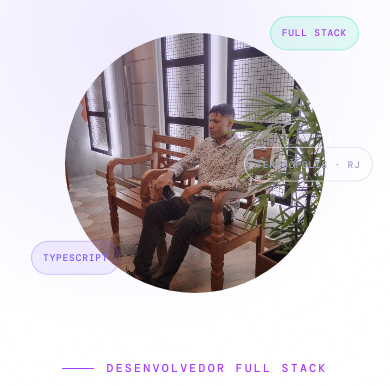
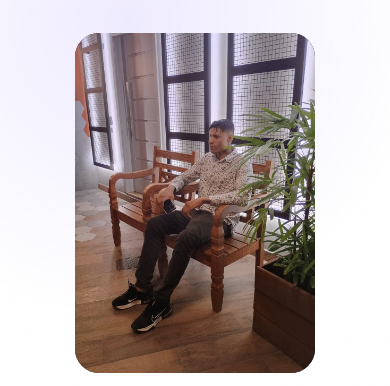
Before and after one commit to Israelsoaresdasilva/Portifolio-Israel-Soares, a website built with Vite: page Frontend/index.html in a window 390 px wide. Shown: the part 63-449 px from the top of the page. Built offline with nearby package versions, Linux system fonts and the light colour scheme; a web font is replaced by a local one.

Commit message:
Remove elementos flutuantes e ajusta foto para retrato completo

```diff
--- a/Frontend/index.html
+++ b/Frontend/index.html
@@ -234,17 +234,18 @@
 
   .photo-ring {
     position: relative;
-    width: clamp(420px, 44vw, 560px);
-    height: clamp(420px, 44vw, 560px);
-    border-radius: 50%;
+    width: clamp(300px, 32vw, 400px);
+    height: clamp(420px, 46vw, 560px);
+    border-radius: 24px;
     overflow: hidden;
+    background: var(--surface);
   }
 
   .photo-ring img {
     width: 100%;
     height: 100%;
     object-fit: cover;
-    object-position: center 20%;
+    object-position: center top;
     display: block;
   }
 
@@ -252,20 +253,18 @@
     content: '';
     position: absolute;
     inset: -12px;
-    border-radius: 50%;
+    border-radius: 32px;
     border: 1px solid var(--accent);
     opacity: 0.35;
-    animation: rotateSlow 12s linear infinite;
   }
 
   .photo-ring::after {
     content: '';
     position: absolute;
     inset: -28px;
-    border-radius: 50%;
+    border-radius: 40px;
     border: 1px dashed var(--accent2);
     opacity: 0.2;
-    animation: rotateSlow 20s linear infinite reverse;
   }
 
   .photo-placeholder {
@@ -830,11 +829,7 @@
     .hero-desc { margin: 2rem auto; }
     .hero-cta { justify-content: center; flex-wrap: wrap; }
     .hero-visual { order: -1; }
-    .photo-ring { width: 260px; height: 260px; }
-    .float-tag { font-size: 0.6rem; padding: 0.3rem 0.7rem; }
-    .float-tag-1 { top: -4%; right: 2%; }
-    .float-tag-2 { bottom: 6%; left: 2%; }
-    .float-tag-3 { top: 45%; right: -2%; }
+    .photo-ring { width: 240px; height: 340px; }
     body { overflow-x: hidden; }
     .stats-bar { padding: 1.5rem; gap: 2rem; flex-wrap: wrap; }
     section { padding: 5rem 1.5rem; }
@@ -903,7 +898,7 @@
 
 <!-- Navigation -->
 <nav>
-  <a href="#" class="nav-logo">IS</a>
+  <div></div>
   <ul class="nav-links">
     <li><a href="#sobre">Sobre</a></li>
     <li><a href="#skills">Skills</a></li>
@@ -932,9 +927,6 @@
     <div class="photo-ring">
     <img src="/foto.jpg" alt="Israel Soares">
     </div>
-    <div class="float-tag float-tag-1">Full Stack</div>
-    <div class="float-tag float-tag-2">TypeScript</div>
-    <div class="float-tag float-tag-3">Teresópolis · RJ</div>
   </div>
 </section>
 
```
